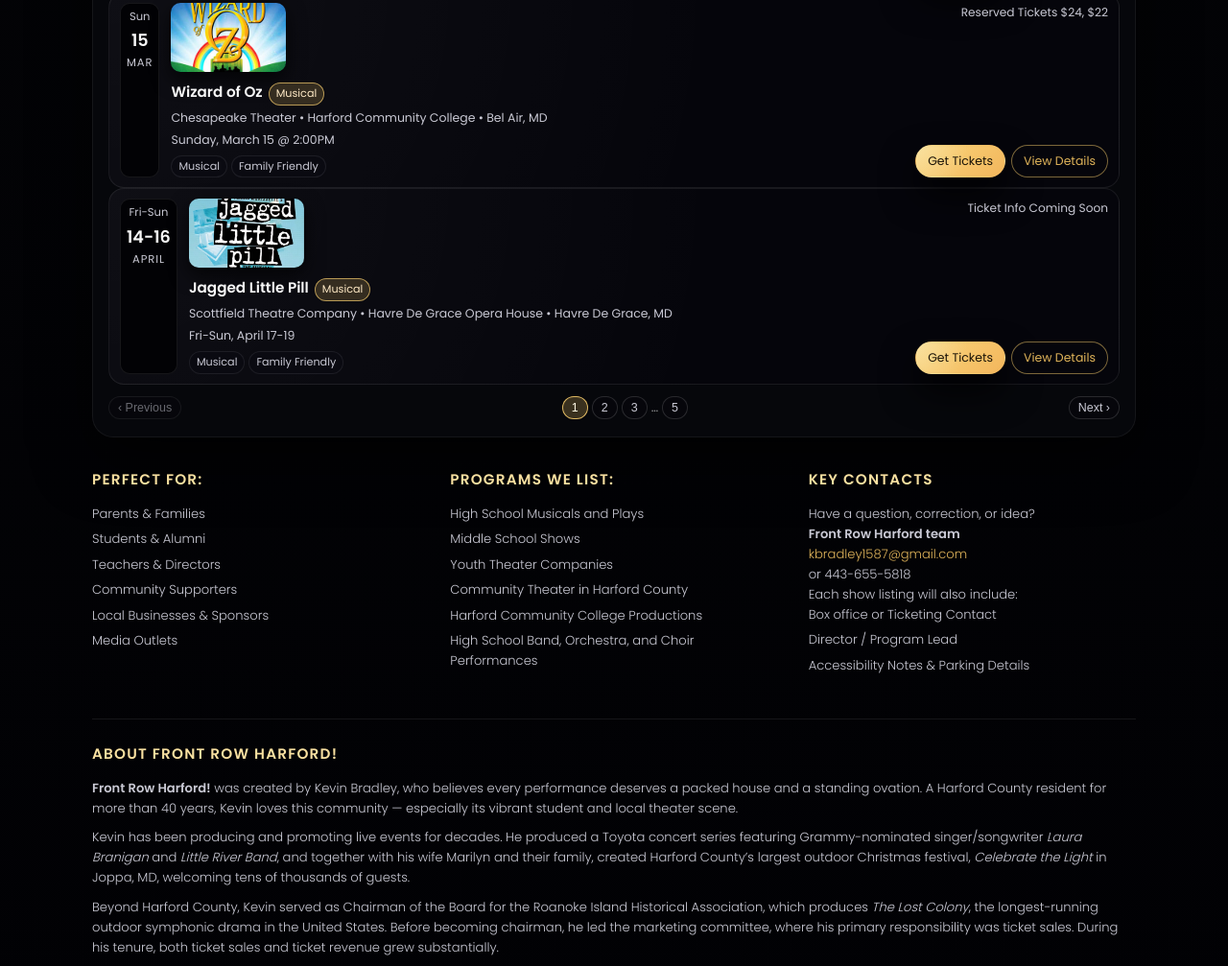
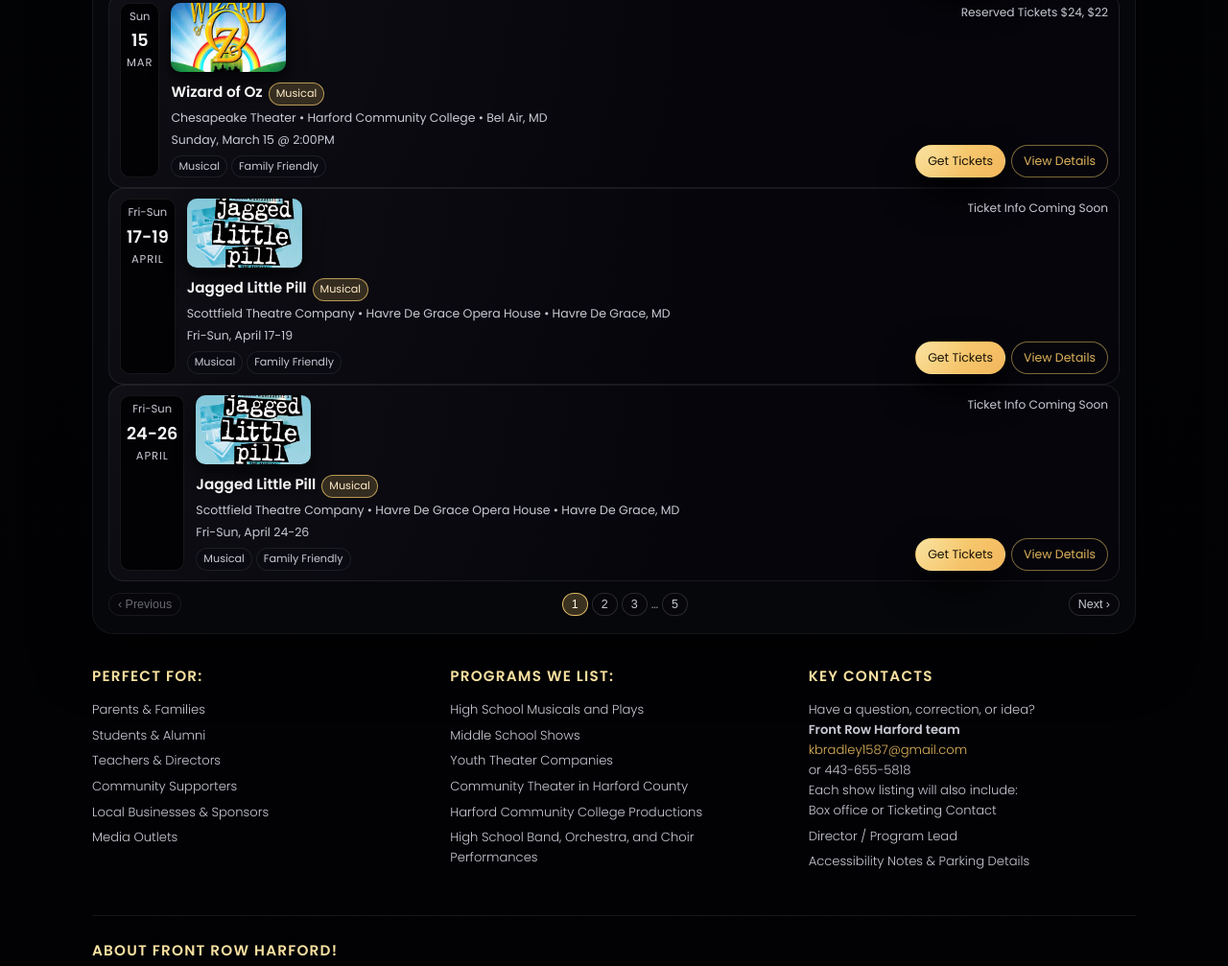
Before and after one commit to kbradley1587/front_row_harford, a plain HTML site: page index.html in a window 1280 px wide. Shown: the part 3855-4862 px from the top of the page at 96% size. Drawn offline with Linux system fonts and the light colour scheme.

Commit message:
Update index.html

```diff
--- a/index.html
+++ b/index.html
@@ -2130,7 +2130,7 @@
     <div class="event-date">
       <div class="event-date-day">Fri-Sun</div>
       <div class="event-date-main">
-        <span class="event-date-num">14-16</span>
+        <span class="event-date-num">17-19</span>
         <span class="event-date-month">April</span>
       </div>
     </div>
@@ -2145,6 +2145,57 @@
       </div>
       <div class="event-meta-line">
         Fri-Sun, April 17-19
+      </div>
+      <div class="event-tags">
+        <span class="event-tag">Musical</span>
+        <span class="event-tag">Family Friendly</span>
+      </div>
+    </div>
+
+    <div class="event-actions">
+      <div class="event-price-note">Ticket Info Coming Soon</div>
+      <div class="event-buttons">
+        <a href="https://www.scottfieldtheatrecompany.org/shows"
+           class="btn btn-primary btn-small"
+           target="_blank">
+          Get Tickets
+        </a>
+        <a href="https://www.scottfieldtheatrecompany.org/shows"
+           class="btn btn-ghost btn-small"
+           target="_blank">
+          View Details
+        </a>
+      </div>
+    </div>
+  </article>
+
+      <!-- Jagged Little Pill-->
+  <article
+    class="event-row"
+    data-season="spring"
+    data-genre="musical"
+    data-school="scottfield-theatre-company"
+    data-audience="family"
+    data-image="jagged little pill.jpg"
+  >
+    <div class="event-date">
+      <div class="event-date-day">Fri-Sun</div>
+      <div class="event-date-main">
+        <span class="event-date-num">24-26</span>
+        <span class="event-date-month">April</span>
+      </div>
+    </div>
+
+    <div class="event-main">
+      <div class="event-title-line">
+        <h3 class="event-title">Jagged Little Pill</h3>
+        <span class="event-tag event-tag-gold">Musical</span>
+      </div>
+      <div class="event-meta-line">
+        Scottfield Theatre Company • Havre De Grace Opera House • Havre De Grace, MD
+      </div>
+      <div class="event-meta-line">
+        Fri-Sun, April 24-26
       </div>
       <div class="event-tags">
         <span class="event-tag">Musical</span>
```
